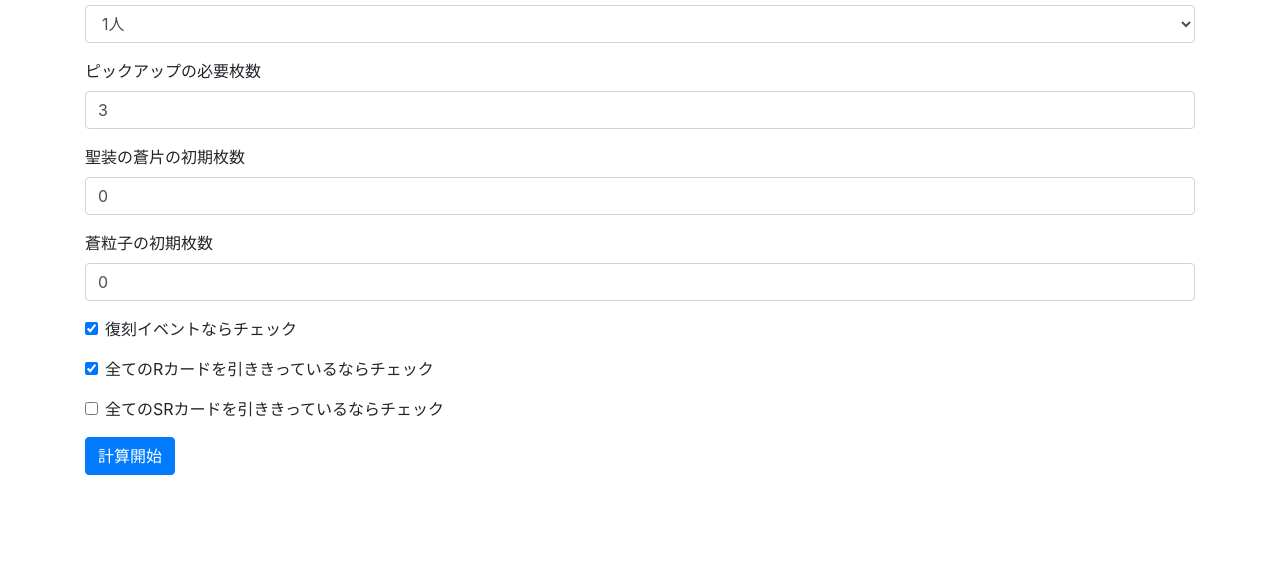
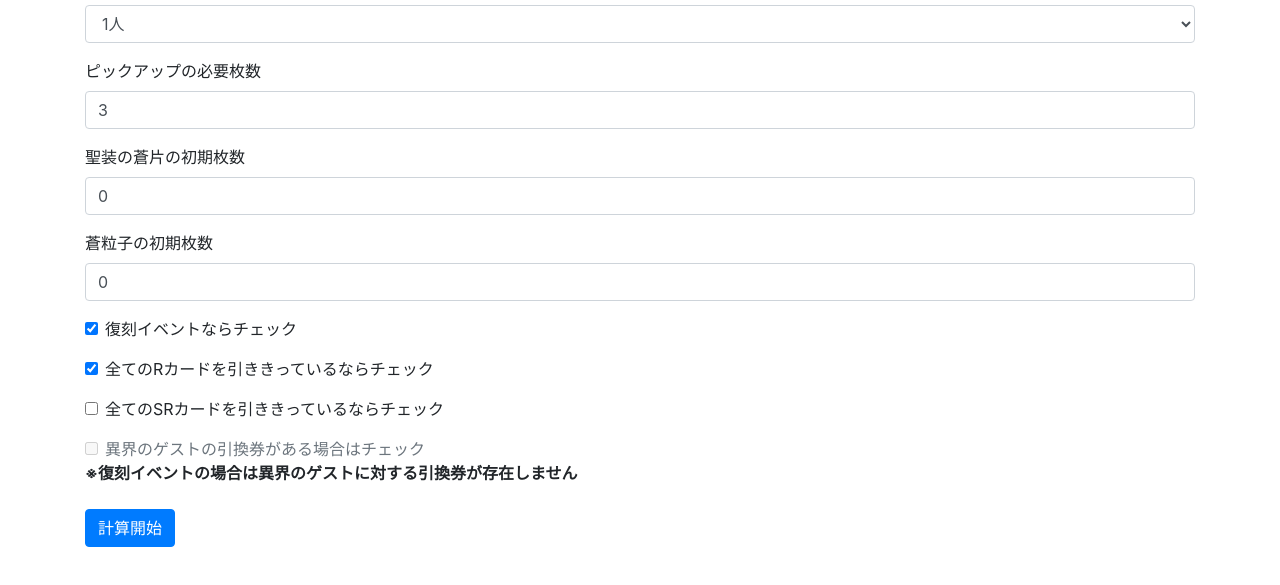
Before and after one commit to YSRKEN/iris-gacha-simulator, a Gatsby site: page / in a window 1280 px wide. Shown: the part 115-700 px from the top of the page. Built offline with nearby package versions, Linux system fonts and the light colour scheme; Gatsby itself is replaced by a stand-in of ours.

Commit message:
[add] 異界のゲストの引換券の影響を追加した

```diff
--- a/src/components/ConfigForm.tsx
+++ b/src/components/ConfigForm.tsx
@@ -58,6 +58,13 @@ export const ConfigForm: React.FC<ConfigFormProps> = (props) => <Form>
       props.flipAllSRFlg();
     }} />
   </Form.Group>
+  <Form.Group>
+    <Form.Check type="checkbox" id="newCollaboFlg" label="異界のゲストの引換券がある場合はチェック" disabled={props.reholdFlg}
+      checked={props.newCollaboFlg} onChange={() => {
+        props.flipNewCollaboFlg();
+      }} />
+    <Form.Label><strong>※復刻イベントの場合は異界のゲストに対する引換券が存在しません</strong></Form.Label>
+  </Form.Group>
   <Button onClick={props.startSimulation}>計算開始</Button>
   {props.errorMessage !== ''
     ? <Alert className="my-3" variant="danger">
--- a/src/containers/ConfigForm.tsx
+++ b/src/containers/ConfigForm.tsx
@@ -13,6 +13,7 @@ const ConfigForm: React.FC = () => {
   const [reholdFlg, setReholdFlg] = React.useState(true);
   const [allRFlg, setAllRFlg] = React.useState(true);
   const [allSRFlg, setAllSRFlg] = React.useState(false);
+  const [newCollaboFlg, setNewCollaboFlg] = React.useState(false);
   const [errorMessage, setErrorMessage] = React.useState('');
 
   const setLeastCardCountB1 = (v: string) => {
@@ -35,6 +36,10 @@ const ConfigForm: React.FC = () => {
     setAllSRFlg(!allSRFlg);
   };
 
+  const flipNewCollaboFlg = () => {
+    setNewCollaboFlg(!newCollaboFlg);
+  };
+
   const startSimulation = () => {
     switch (pickupCount) {
       case '1': {
@@ -54,7 +59,7 @@ const ConfigForm: React.FC = () => {
           break;
         }
         setErrorMessage('');
-        simulateTypeA(leastCardCountAInt, firstPieceCountInt, firstParticleCountInt, reholdFlg, allRFlg, allSRFlg);
+        simulateTypeA(leastCardCountAInt, firstPieceCountInt, firstParticleCountInt, reholdFlg, allRFlg, allSRFlg, newCollaboFlg && !reholdFlg);
         break;
       }
       case '2': {
@@ -79,7 +84,7 @@ const ConfigForm: React.FC = () => {
           break;
         }
         setErrorMessage('');
-        simulateTypeB(leastCardCountB1Int, leastCardCountB2Int, firstPieceCountInt, firstParticleCountInt, reholdFlg, allRFlg, allSRFlg);
+        simulateTypeB(leastCardCountB1Int, leastCardCountB2Int, firstPieceCountInt, firstParticleCountInt, reholdFlg, allRFlg, allSRFlg, newCollaboFlg && !reholdFlg);
         break;
       }
     }
@@ -103,6 +108,8 @@ const ConfigForm: React.FC = () => {
     flipAllRFlg={flipAllRFlg}
     allSRFlg={allSRFlg}
     flipAllSRFlg={flipAllSRFlg}
+    newCollaboFlg={newCollaboFlg}
+    flipNewCollaboFlg={flipNewCollaboFlg}
     errorMessage={errorMessage}
     startSimulation={startSimulation} />;
 };
--- a/src/models/ConfigFormPropsBase.ts
+++ b/src/models/ConfigFormPropsBase.ts
@@ -22,6 +22,10 @@ type ConfigFormPropsBase = {
   // (1枚につき蒼片が25枚貰える)
   allSRFlg: boolean;
   flipAllSRFlg: () => void;
+  // 異界のゲストの新規ガチャの場合はチェック
+  // (イベントクリアで交換券が1枚貰える)
+  newCollaboFlg: boolean;
+  flipNewCollaboFlg: () => void;
   // エラーがある場合は通知する
   errorMessage: string;
   // 計算開始
--- a/src/services/simulation.ts
+++ b/src/services/simulation.ts
@@ -1,5 +1,6 @@
 const LOOP_COUNT = 100000;   // シミュレーションにおける反復回数
 type REALITY = 'R' | 'SR' | 'SSR' | 'PU1' | 'PU2';  // レアリティ
+const DEBUG_FLG = false;
 
 // 統計上の計算を行う
 const calcStatistics = (gachaCountList: number[]) => {
@@ -54,7 +55,8 @@ export const simulateTypeA = (
   firstParticleCount: number,
   reholdFlg: boolean,
   allRFlg: boolean,
-  allSRFlg: boolean) => {
+  allSRFlg: boolean,
+  newCollaboFlg: boolean) => {
   console.log('----------------------------------------');
   console.log(`ピックアップの人数：1人`);
   console.log(`ピックアップの必要枚数：${leastCardCountA}枚`);
@@ -63,15 +65,16 @@ export const simulateTypeA = (
   console.log(`イベントの種類：${reholdFlg ? '復刻イベント' : '新規イベント'}`);
   console.log(`Rカード引き切り：${allRFlg ? 'あり' : 'なし'}`);
   console.log(`SRカード引き切り：${allSRFlg ? 'あり' : 'なし'}`);
+  console.log(`異界のゲストの引換券：${newCollaboFlg ? 'あり' : 'なし'}`);
 
   // 終了条件を満たしていればtrue
-  const isEnding = (cardCountA: number, pieceCount: number, particleCount: number) => {
+  const isEnding = (cardCountA: number, pieceCount: number, particleCount: number, newCollaboFlg: boolean) => {
     //1枚目を蒼片で交換せざるを得ない場合、足りてなければ、終了条件を満たしていないことになる
     let firstCardGettingCount = 0;
     if (leastCardCountA > 0 && cardCountA === 0) {
       firstCardGettingCount += 1;
     }
-    if (firstCardGettingCount > 0 && firstCardGettingCount * 2000 < pieceCount) {
+    if (firstCardGettingCount > 0 && firstCardGettingCount * 2000 < pieceCount && !newCollaboFlg) {
       return false;
     }
 
@@ -80,7 +83,7 @@ export const simulateTypeA = (
     if (leastCardCountA > 0 && cardCountA < leastCardCountA) {
       cardGettingCount += leastCardCountA - cardCountA;
     }
-    return cardGettingCount * 2000 <= pieceCount + particleCount;
+    return cardGettingCount * 2000 <= pieceCount + particleCount + (newCollaboFlg ? 2000 : 0);
   }
 
   // ガチャ1回分の試行
@@ -115,14 +118,18 @@ export const simulateTypeA = (
   };
 
   const gachaCountList: number[] = [];
-  for (let i = 0; i < LOOP_COUNT; i += 1) {
+  const loopCount = DEBUG_FLG ? 1 : LOOP_COUNT;
+  for (let i = 0; i < loopCount; i += 1) {
     // 初期状態を生成
     let cardCountA = 0;
     let pieceCount = firstPieceCount;
     let particleCount = firstParticleCount;
     for (let gachaCount = 0; ; gachaCount += 1) {
+      if (DEBUG_FLG) {
+        console.log(`10連 ${gachaCount} 回目：${cardCountA}枚 ${pieceCount}/${particleCount}個`);
+      }
       // 終了条件を確認する
-      if (isEnding(cardCountA, pieceCount, particleCount)) {
+      if (isEnding(cardCountA, pieceCount, particleCount, newCollaboFlg)) {
         gachaCountList.push(gachaCount);
         break;
       }
@@ -200,7 +207,8 @@ export const simulateTypeB = (
   firstParticleCount: number,
   reholdFlg: boolean,
   allRFlg: boolean,
-  allSRFlg: boolean) => {
+  allSRFlg: boolean,
+  newCollaboFlg: boolean) => {
   console.log('----------------------------------------');
   console.log(`ピックアップの人数：2人`);
   console.log(`ピックアップの必要枚数：${leastCardCountB1}枚、${leastCardCountB2}枚`);
@@ -209,9 +217,10 @@ export const simulateTypeB = (
   console.log(`イベントの種類：${reholdFlg ? '復刻イベント' : '新規イベント'}`);
   console.log(`Rカード引き切り：${allRFlg ? 'あり' : 'なし'}`);
   console.log(`SRカード引き切り：${allSRFlg ? 'あり' : 'なし'}`);
+  console.log(`異界のゲストの引換券：${newCollaboFlg ? 'あり' : 'なし'}`);
 
   // 終了条件を満たしていればtrue
-  const isEnding = (cardCountB1: number, cardCountB2: number, pieceCount: number, particleCount: number) => {
+  const isEnding = (cardCountB1: number, cardCountB2: number, pieceCount: number, particleCount: number, newCollaboFlg: boolean) => {
     //1枚目を蒼片で交換せざるを得ない場合、足りてなければ、終了条件を満たしていないことになる
     let firstCardGettingCount = 0;
     if (leastCardCountB1 > 0 && cardCountB1 === 0) {
@@ -219,7 +228,7 @@ export const simulateTypeB = (
     } else if (leastCardCountB2 > 0 && cardCountB2 === 0) {
       firstCardGettingCount += 1;
     }
-    if (firstCardGettingCount > 0 && firstCardGettingCount * 2000 < pieceCount) {
+    if (firstCardGettingCount > 0 && firstCardGettingCount * 2000 < pieceCount && !newCollaboFlg) {
       return false;
     }
 
@@ -231,7 +240,7 @@ export const simulateTypeB = (
     if (leastCardCountB2 > 0 && cardCountB2 < leastCardCountB2) {
       cardGettingCount += leastCardCountB2 - cardCountB2;
     }
-    return cardGettingCount * 2000 <= pieceCount + particleCount;
+    return cardGettingCount * 2000 <= pieceCount + particleCount + (newCollaboFlg ? 2000 : 0);
   }
 
   // ガチャ1回分の試行
@@ -275,15 +284,19 @@ export const simulateTypeB = (
   };
 
   const gachaCountList: number[] = [];
-  for (let i = 0; i < LOOP_COUNT; i += 1) {
+  const loopCount = DEBUG_FLG ? 1 : LOOP_COUNT;
+  for (let i = 0; i < loopCount; i += 1) {
     // 初期状態を生成
     let cardCountB1 = 0;
     let cardCountB2 = 0;
     let pieceCount = firstPieceCount;
     let particleCount = firstParticleCount;
     for (let gachaCount = 0; ; gachaCount += 1) {
+      if (DEBUG_FLG) {
+        console.log(`10連 ${gachaCount} 回目：${cardCountB1}/${cardCountB2}枚 ${pieceCount}/${particleCount}個`);
+      }
       // 終了条件を確認する
-      if (isEnding(cardCountB1, cardCountB2, pieceCount, particleCount)) {
+      if (isEnding(cardCountB1, cardCountB2, pieceCount, particleCount, newCollaboFlg)) {
         gachaCountList.push(gachaCount);
         break;
       }
```
